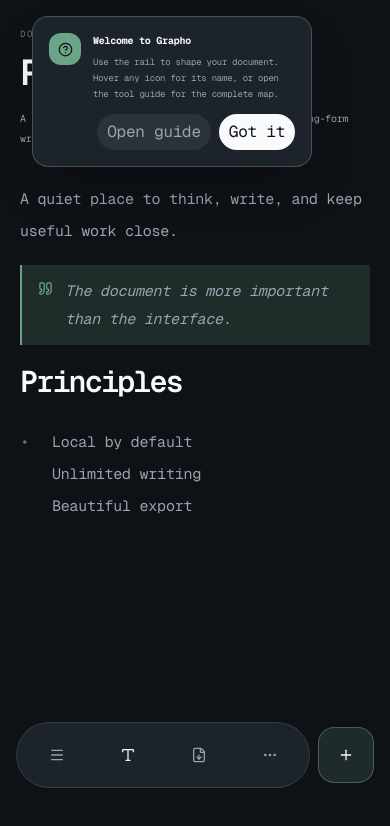
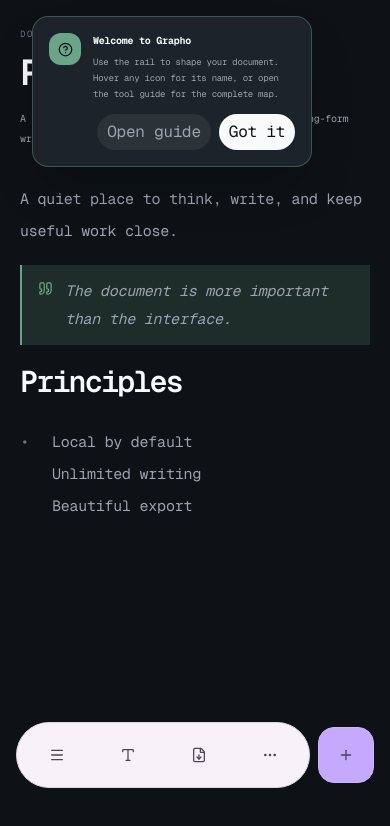
Before and after one commit to Appaxaap/grapho, a Next.js app: page /app in a window 390 px wide. Shown: the top 826 px of the page. Built offline with nearby package versions, Linux system fonts and the light colour scheme.

Commit message:
design: match mobile navigation reference colors

```diff
--- a/grapho-ui/styles/grapho.css
+++ b/grapho-ui/styles/grapho.css
@@ -426,12 +426,19 @@
 
 /* Canonical mobile bottom navigation: solid pill + detached create action. */
 @media (max-width: 700px) {
+  .grapho-ui {
+    --grapho-mobile-nav-surface: #f7f1fa;
+    --grapho-mobile-nav-border: #ded7e3;
+    --grapho-mobile-nav-foreground: #4b4652;
+    --grapho-mobile-nav-accent: #c4a9ff;
+  }
   .grapho-mobile-action-bar,
   .grapho-mobile-tab-capsule,
   .grapho-mobile-primary-action,
   .grapho-mobile-secondary-actions { filter: none !important; box-shadow: none !important; }
-  .grapho-mobile-tab-capsule { border: 1px solid var(--grapho-border) !important; background: var(--grapho-panel-solid) !important; }
+  .grapho-mobile-tab-capsule { border: 1px solid var(--grapho-mobile-nav-border) !important; background: var(--grapho-mobile-nav-surface) !important; }
   .grapho-mobile-action-active { display: none !important; }
-  .grapho-mobile-action-bar button[aria-pressed="true"] { background: transparent; color: var(--grapho-foreground); }
-  .grapho-mobile-primary-action { border: 1px solid color-mix(in srgb, var(--grapho-accent) 30%, var(--grapho-border)) !important; background: var(--grapho-accent-soft) !important; }
+  .grapho-mobile-action-bar button { color: var(--grapho-mobile-nav-foreground); }
+  .grapho-mobile-action-bar button[aria-pressed="true"] { background: transparent; color: var(--grapho-mobile-nav-foreground); }
+  .grapho-mobile-primary-action { border: 1px solid color-mix(in srgb, var(--grapho-mobile-nav-accent) 70%, var(--grapho-mobile-nav-border)) !important; background: var(--grapho-mobile-nav-accent) !important; color: var(--grapho-mobile-nav-foreground) !important; }
 }
```
